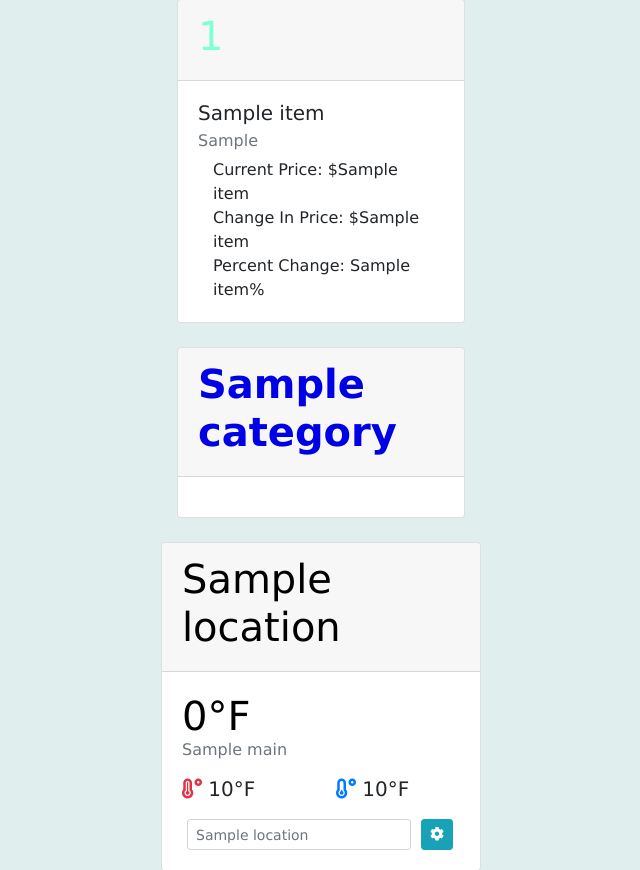
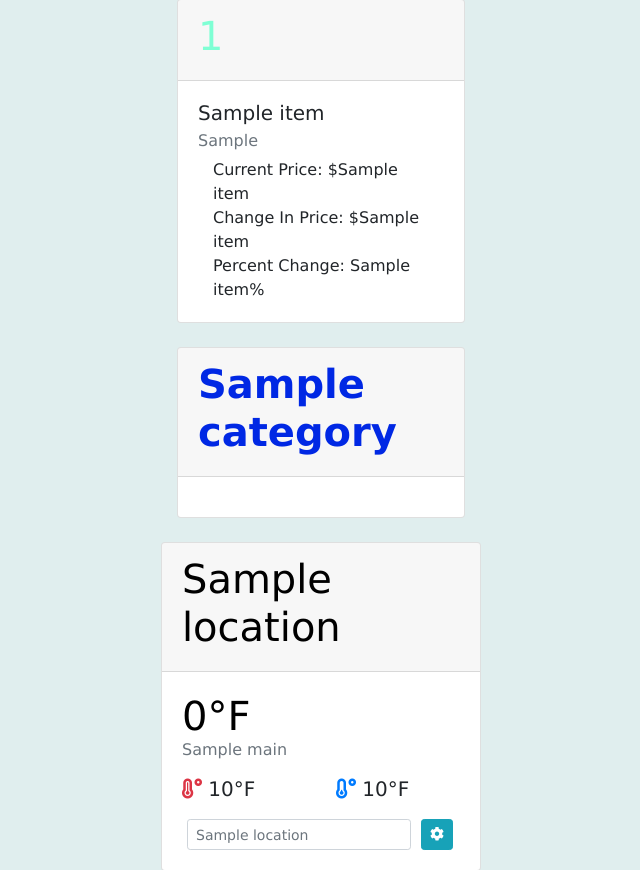
Before and after one commit to ryan-aday/API_Project, a Flask app: template templates/index.html in a window 1280 px wide. Shown: the part 155-1025 px from the top of the page, without its empty margins (319-959 px from the left). Run offline with Flask 2, Linux system fonts and the light colour scheme; the template is opened without the code that fills it: most values are stand-ins (such as "Sample title", 1, 10 or a date in 2020); some libraries are stand-ins or nearby versions.

```diff
--- a/templates/choices.html
+++ b/templates/choices.html
@@ -81,7 +81,8 @@
     </center>
     {% endif %}
   </div><!-- end container -->
-
+  <br/>
+  <br/>
   <div class = "row justify-content-center">
     &copy; Ryan Aday, Clara Mohri, Rachel Ng, Qian Zhou (Team RanQuoR-Turkey)
   </div>
--- a/templates/index.html
+++ b/templates/index.html
@@ -126,7 +126,7 @@
       <div class="card" style="width: 18rem;">
         <div class="card-header">
           <!--News category:<br>-->
-          <h1 style="color: #0000e4; font-weight:bold;">
+          <h1 style="color: #0028e4; font-weight:bold;">
             {{j}}
           </h1>
         </div>
--- a/templates/news_form.html
+++ b/templates/news_form.html
@@ -73,7 +73,8 @@
       </form>
     </center>
   </div>
-
+  <br/>
+  <br/>
   <div class = "row justify-content-center">
     &copy; Ryan Aday, Clara Mohri, Rachel Ng, Qian Zhou (Team RanQuoR-Turkey)
   </div>
```
